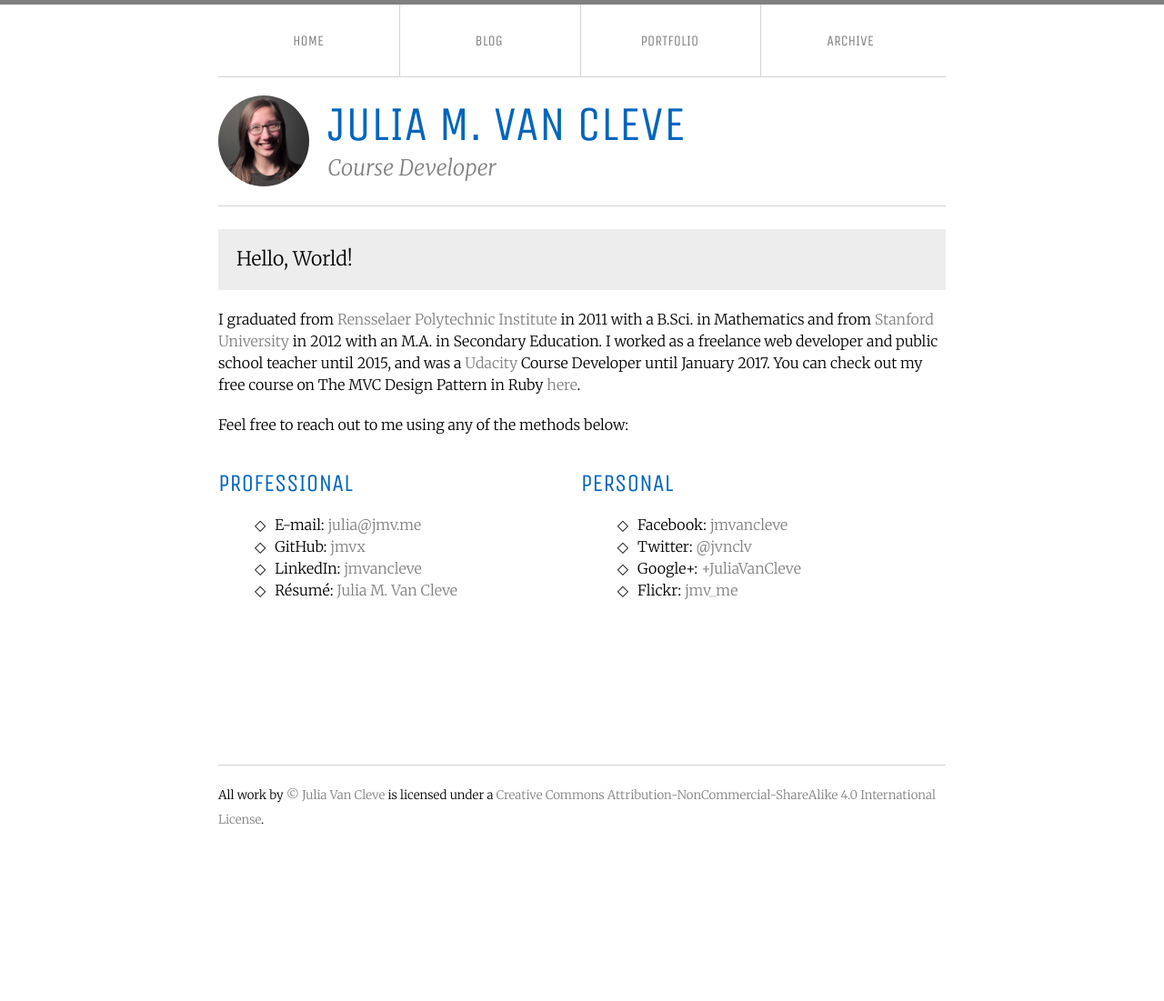
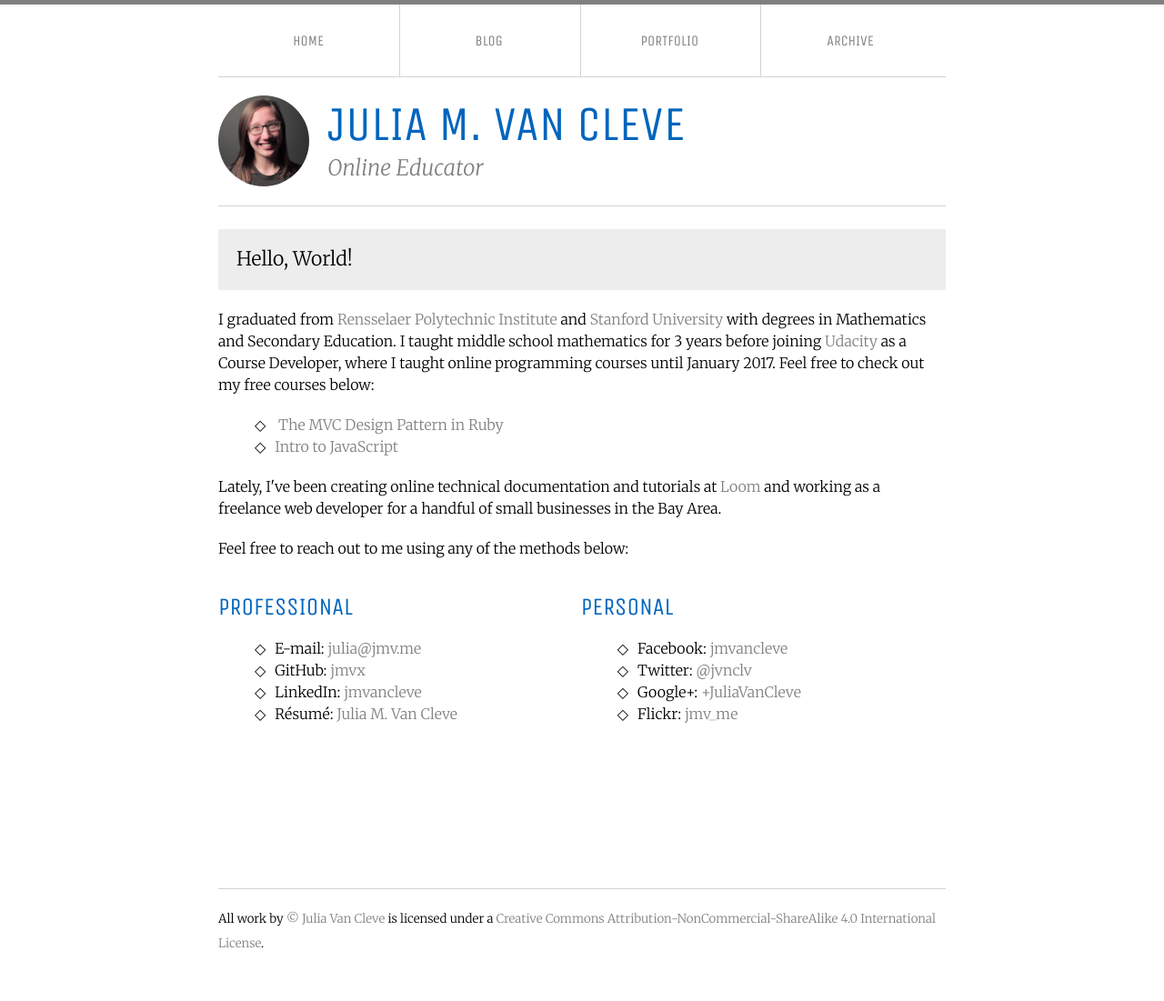
Before and after one commit to jmvx/jmv.me, a Jekyll site: the page built from index.html, in a window 1280 px wide. Shown: the whole page at 91% size. Built offline with Jekyll 4.4.1, drawn with Linux system fonts in a browser that asks for light colours; before the commit the page ends 965 px from its top, so only the background shows below that.

Commit message:
Update homepage

```diff
--- a/_includes/summary.html
+++ b/_includes/summary.html
@@ -1,5 +1,12 @@
 <p class="featured">Hello, World!</p>
 
-<p>I graduated from <a href="http://rpi.edu/dept/math/" alt="link to rpi math department" target="_blank">Rensselaer Polytechnic Institute</a> in 2011 with a B.Sci. in Mathematics and from <a href="https://gse-step.stanford.edu/" alt="link to stanford STEP homepage" target="_blank">Stanford University</a> in 2012 with an M.A. in Secondary Education. I worked as a freelance web developer and public school teacher until 2015, and was a <a href="https://www.udacity.com" alt="link to udacity" target="_blank">Udacity</a> Course Developer until January 2017. You can check out my free course on The MVC Design Pattern in Ruby <a href="https://www.udacity.com/course/the-mvc-pattern-in-ruby--ud270" alt="mvc pattern in ruby url">here</a>.</p>
+<p>I graduated from <a href="http://rpi.edu/dept/math/" alt="link to rpi math department" target="_blank">Rensselaer Polytechnic Institute</a> and <a href="https://gse-step.stanford.edu/" alt="link to stanford STEP homepage" target="_blank">Stanford University</a> with degrees in Mathematics and Secondary Education. I taught middle school mathematics for 3 years before joining <a href="https://www.udacity.com" alt="link to udacity" target="_blank">Udacity</a> as a Course Developer, where I taught online programming courses until January 2017. Feel free to check out my free courses below:
+
+<ul>
+	<li> <a href="https://www.udacity.com/course/the-mvc-pattern-in-ruby--ud270" alt="mvc pattern in ruby url" target="_blank">The MVC Design Pattern in Ruby</a></li>
+	<li><a href="https://www.udacity.com/course/intro-to-javascript--ud803" alt="intro to javascript url" target="_blank">Intro to JavaScript</a></li>
+</ul>
+
+<p>Lately, I've been creating online technical documentation and tutorials at <a href="https://thedataloom.com/" alt="loom url" target="_blank">Loom</a> and working as a freelance web developer for a handful of small businesses in the Bay Area.</p>
 
 <p>Feel free to reach out to me using any of the methods below:</p>
--- a/_layouts/default.html
+++ b/_layouts/default.html
@@ -37,7 +37,7 @@
             <img id="logo" src="/logo.jpg" />
             <div id="site-title">{{ site.name }}</div>
             <div class="page-title">
-              Course Developer
+              Online Educator
             </div>
         </div>
         <div id="content">
--- a/index.html
+++ b/index.html
@@ -1,6 +1,6 @@
 ---
 layout: default
-description: This is my website
+description: Julia Van Cleve
 ---
 
 {% include summary.html %}
```
